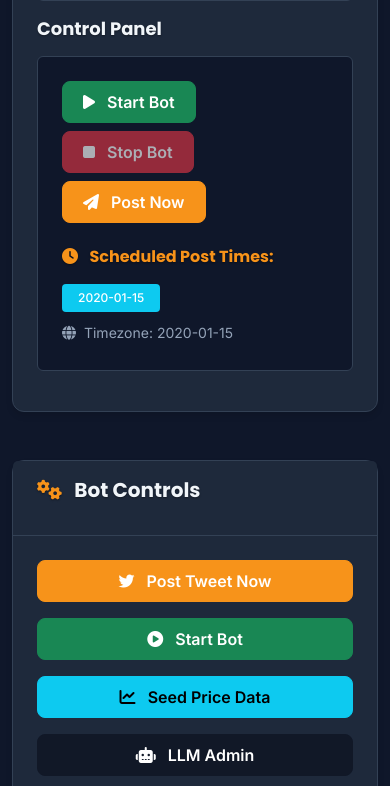
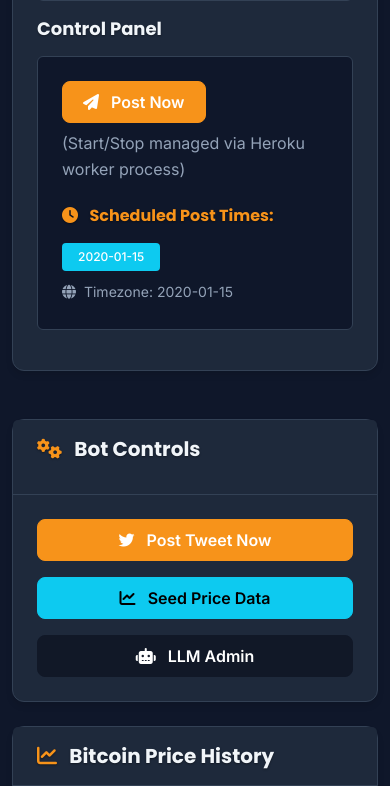
Before and after one commit to DITreneris/btcbuzzbot, a Flask app: template templates/admin.html in a window 390 px wide. Shown: the part 785-1571 px from the top of the page. Run offline with Flask 3, Linux system fonts and the light colour scheme; the template is opened without the code that fills it: most values are stand-ins (such as "Sample title", 1, 10 or a date in 2020); some libraries are stand-ins or nearby versions.

Commit message:
Update web interface with modernized design

```diff
--- a/app.py
+++ b/app.py
@@ -222,7 +222,8 @@ def get_posts_paginated(page=1, per_page=10, date_from=None, date_to=None, conte
         # Count total matching records
         count_query = query.replace('SELECT *', 'SELECT COUNT(*)')
         cursor.execute(count_query, params)
-        total = cursor.fetchone()[0]
+        total_result = cursor.fetchone()
+        total = total_result['count'] if total_result else 0
 
         # Add pagination
         if IS_POSTGRES:
@@ -513,19 +514,27 @@ def post_tweet():
             current_timestamp = datetime.now().strftime('%Y-%m-%d %H:%M:%S')
 
             try:
-                conn.execute(
-                    'INSERT INTO posts (tweet_id, tweet, timestamp, price, price_change, content_type, likes, retweets, content) VALUES (?, ?, ?, ?, ?, ?, ?, ?, ?)',
+                # Fix: Use cursor for PostgreSQL
+                cursor = conn.cursor()
+                if IS_POSTGRES:
+                    query = 'INSERT INTO posts (tweet_id, tweet, timestamp, price, price_change, content_type, likes, retweets, content) VALUES (%s, %s, %s, %s, %s, %s, %s, %s, %s)'
+                    status_query = 'INSERT INTO bot_status (timestamp, status, message) VALUES (%s, %s, %s)'
+                else:
+                    query = 'INSERT INTO posts (tweet_id, tweet, timestamp, price, price_change, content_type, likes, retweets, content) VALUES (?, ?, ?, ?, ?, ?, ?, ?, ?)'
+                    status_query = 'INSERT INTO bot_status (timestamp, status, message) VALUES (?, ?, ?)'
+
+                cursor.execute(
+                    query,
                     (simulated_tweet_id, tweet, current_timestamp, btc_price, price_change, "quote", 0, 0, quote)
                 )
-                conn.commit()
 
                 # Update bot status
-                conn.execute(
-                    'INSERT INTO bot_status (timestamp, status, message) VALUES (?, ?, ?)',
+                cursor.execute(
+                    status_query,
                     (current_timestamp, 'Running', f'Test tweet created with ID: {simulated_tweet_id}')
                 )
                 conn.commit()
-
+                cursor.close() # Close cursor
                 result = True
             except Exception as db_error:
                 print(f"Error logging to database: {db_error}")
@@ -534,12 +543,33 @@ def post_tweet():
                 conn.close()
 
             if result:
-                return True, {
-                    'tweet_id': simulated_tweet_id,
-                    'content': tweet
+                # Get the most recent tweet to get its ID
+                with get_db_connection() as conn:
+                    # Fix: Use cursor for PostgreSQL
+                    cursor_factory = RealDictCursor if IS_POSTGRES else None
+                    cursor = conn.cursor(cursor_factory=cursor_factory)
+                    query = 'SELECT * FROM posts ORDER BY id DESC LIMIT 1'
+                    cursor.execute(query)
+                    latest_tweet = cursor.fetchone()
+                    cursor.close() # Close cursor
+
+            if latest_tweet:
+                # Convert sqlite3.Row to a dictionary first
+                latest_tweet_dict = dict(latest_tweet)
+
+                # Now we can safely use .get() method
+                content = latest_tweet_dict.get('content')
+                if not content and 'tweet' in latest_tweet_dict:
+                    content = latest_tweet_dict['tweet']
+
+                tweet_info = {
+                    'tweet_id': latest_tweet_dict['tweet_id'],
+                    'content': content or 'No content available'
                 }
             else:
-                return False, {'error': 'Failed to log simulated tweet to database'}
+                tweet_info = {'tweet_id': 'unknown', 'content': 'Tweet posted but ID not found in database'}
+
+            return True, tweet_info
         else:
             # Normal mode - actually post to Twitter
             try:
@@ -548,12 +578,15 @@ def post_tweet():
                 if not result:
                     # Check if there's an error message in the database
                     with get_db_connection() as conn:
-                        error_status = conn.execute(
-                            "SELECT message FROM bot_status WHERE status = 'Error' ORDER BY timestamp DESC LIMIT 1"
-                        ).fetchone()
+                        # Fix: Use cursor for PostgreSQL
+                        cursor = conn.cursor()
+                        query = "SELECT message FROM bot_status WHERE status = 'Error' ORDER BY timestamp DESC LIMIT 1"
+                        cursor.execute(query)
+                        error_status = cursor.fetchone()
+                        cursor.close() # Close cursor
 
                         if error_status:
-                            return False, {'error': error_status[0]}
+                            return False, {'error': error_status[0]} # Access message correctly
                         else:
                             return False, {'error': 'Failed to post tweet - unknown error'}
             except Exception as tweet_error:
@@ -564,9 +597,13 @@ def post_tweet():
         if result:
             # Get the most recent tweet to get its ID
             with get_db_connection() as conn:
-                latest_tweet = conn.execute(
-                    'SELECT * FROM posts ORDER BY id DESC LIMIT 1'
-                ).fetchone()
+                # Fix: Use cursor for PostgreSQL
+                cursor_factory = RealDictCursor if IS_POSTGRES else None
+                cursor = conn.cursor(cursor_factory=cursor_factory)
+                query = 'SELECT * FROM posts ORDER BY id DESC LIMIT 1'
+                cursor.execute(query)
+                latest_tweet = cursor.fetchone()
+                cursor.close() # Close cursor
 
             if latest_tweet:
                 # Convert sqlite3.Row to a dictionary first
--- a/templates/admin.html
+++ b/templates/admin.html
@@ -75,21 +75,12 @@
                         <h4 class="mb-3 text-light">Control Panel</h4>
                         <div class="p-4 bg-panel rounded mb-3">
                             <div class="d-grid gap-2 d-md-flex mb-4">
-                                <form action="{{ url_for('control_bot', action='start') }}" method="post">
-                                    <button type="submit" class="btn btn-success {% if bot_status.status == 'Running' %}disabled{% endif %}">
-                                        <i class="fas fa-play me-2"></i> Start Bot
-                                    </button>
-                                </form>
-                                <form action="{{ url_for('control_bot', action='stop') }}" method="post">
-                                    <button type="submit" class="btn btn-danger {% if bot_status.status != 'Running' %}disabled{% endif %}">
-                                        <i class="fas fa-stop me-2"></i> Stop Bot
-                                    </button>
-                                </form>
                                 <form action="{{ url_for('control_bot', action='tweet_now') }}" method="post">
                                     <button type="submit" class="btn btn-accent">
                                         <i class="fas fa-paper-plane me-2"></i> Post Now
                                     </button>
                                 </form>
+                                <p class="text-muted align-self-center mb-0 ms-md-3">(Start/Stop managed via Heroku worker process)</p>
                             </div>
 
                             <h6 class="text-accent"><i class="fas fa-clock me-2"></i> Scheduled Post Times:</h6>
@@ -124,24 +115,6 @@
                             <i class="fab fa-twitter me-2"></i> Post Tweet Now
                         </button>
                     </form>
-                </div>
-            </div>
-            <!-- Start/Stop Buttons -->
-            <div class="col-lg-3 col-md-6">
-                <div class="d-grid">
-                    {% if bot_status.status == 'Running' %}
-                        <form action="{{ url_for('control_bot', action='stop') }}" method="post">
-                            <button type="submit" class="btn btn-danger w-100">
-                                <i class="fas fa-stop-circle me-2"></i> Stop Bot
-                            </button>
-                        </form>
-                    {% else %}
-                        <form action="{{ url_for('control_bot', action='start') }}" method="post">
-                            <button type="submit" class="btn btn-success w-100">
-                                <i class="fas fa-play-circle me-2"></i> Start Bot
-                            </button>
-                        </form>
-                    {% endif %}
                 </div>
             </div>
             <!-- Seed Price Data Button -->
```
